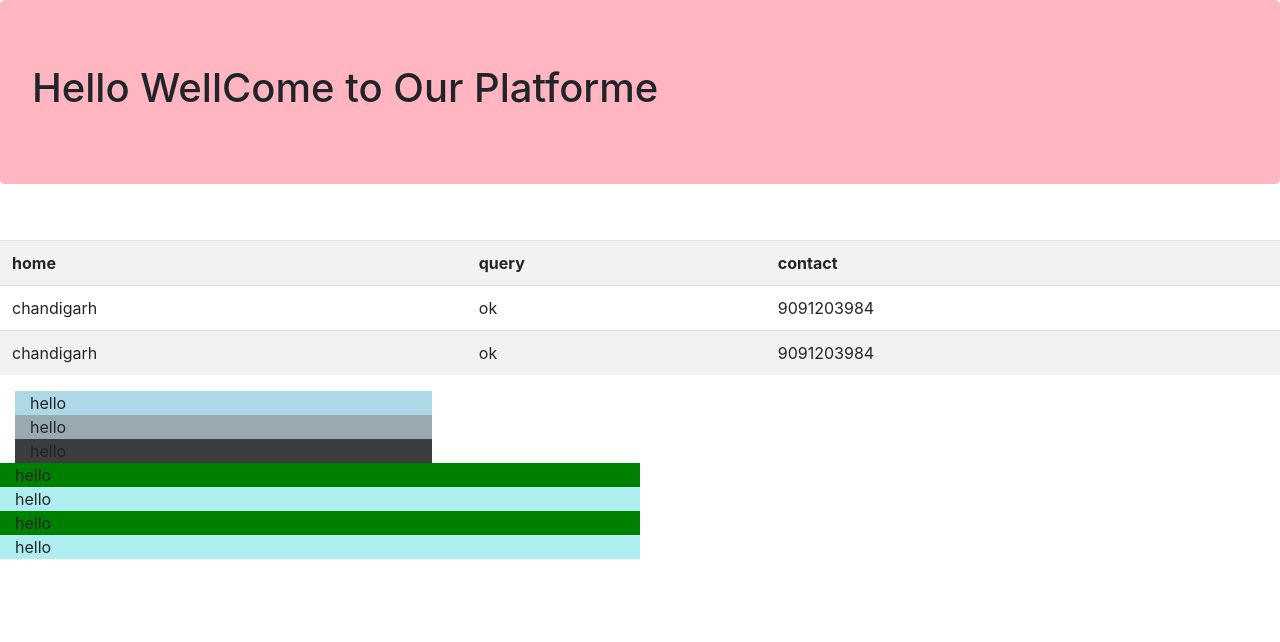
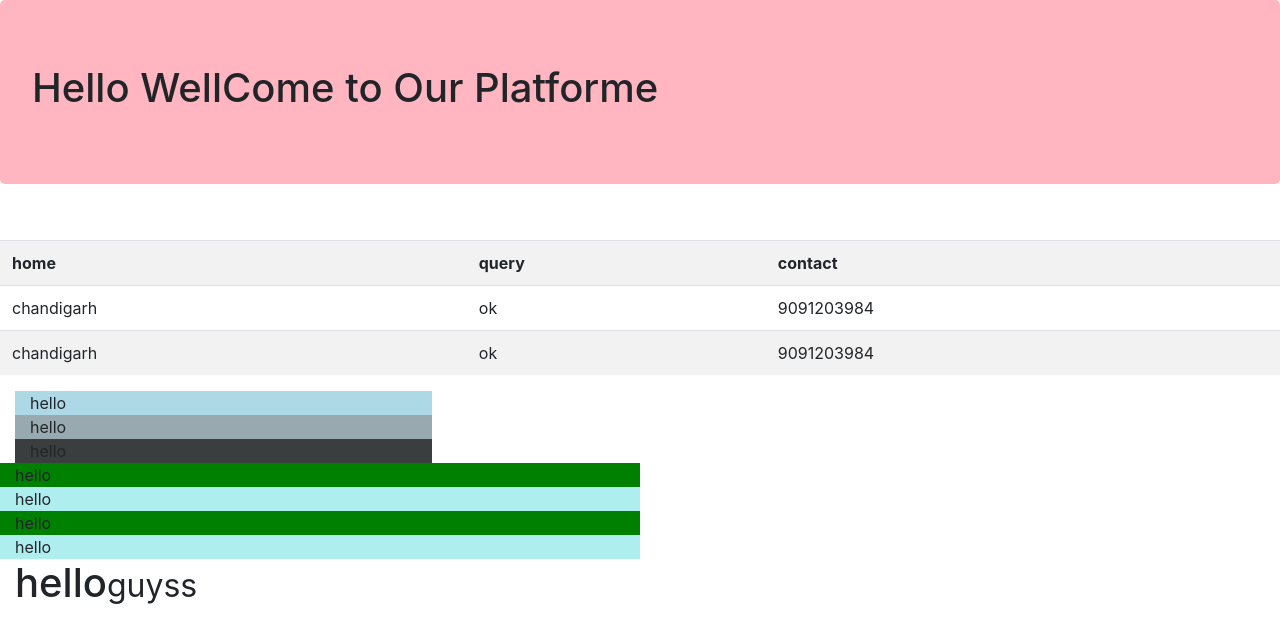
Before and after one commit to ankushbanik1/bootstrap-tutortial, a plain HTML site: page bootsrap/index.html in a window 1280 px wide. Drawn offline with Linux system fonts and the light colour scheme.

Commit message:
Update index.html

```diff
--- a/bootsrap/index.html
+++ b/bootsrap/index.html
@@ -55,6 +55,8 @@
                      <div   class="col-md-6" style=" background:paleturquoise">hello
             </div>
         </div>
-
+        <div class="container-fluid">
+        <h1>hello<small>guyss</small></h1>
+    </div>
     </body>
 </html>
```
